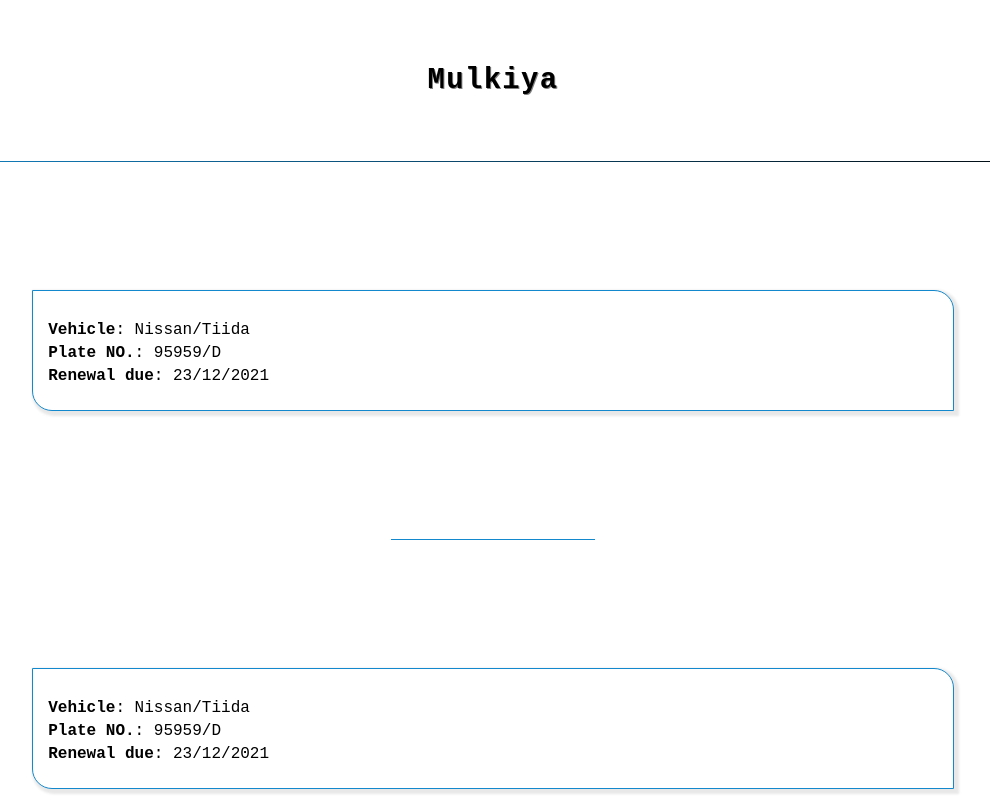
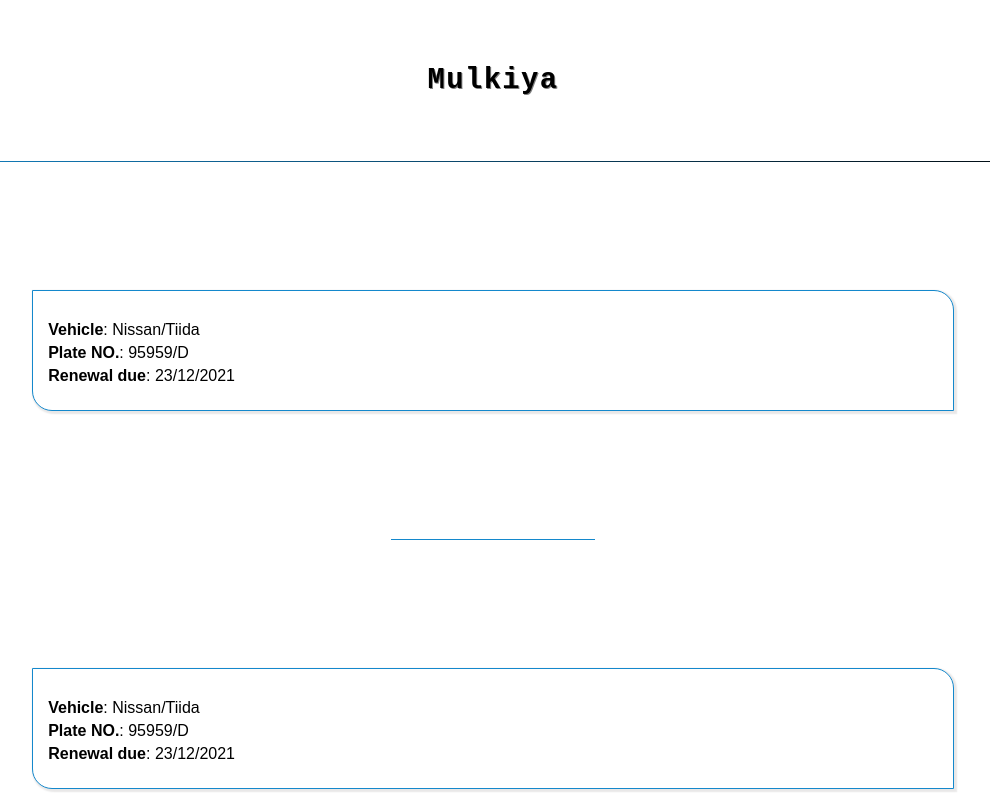
Before and after one commit to Maher9596/mulkiya-web, a React (Create React App) app: page /cards in a window 1280 px wide. Shown: the top 800 px of the page, without its empty margins (147-1137 px from the left). Built offline with nearby package versions, Linux system fonts and the light colour scheme.

Commit message:
changed font family

```diff
--- a/src/App.css
+++ b/src/App.css
@@ -2,7 +2,7 @@
     margin: 0;
     padding: 0;
     font-size: 16px;
-    font-family: monospace;
+    font-family: sans-serif;
 }
 
 h1, p {
@@ -132,7 +132,7 @@
     border-top-right-radius: 20px;
     border-bottom-left-radius: 20px;
     border-color: #1488CC;
-    box-shadow: 2.5px 2.5px 2.5px 2.5px rgba(35, 31, 32, .1);
+    box-shadow: 1.5px 1.5px 1.5px 1.5px rgba(35, 31, 32, .1);
     background: white;
 }
 
```
